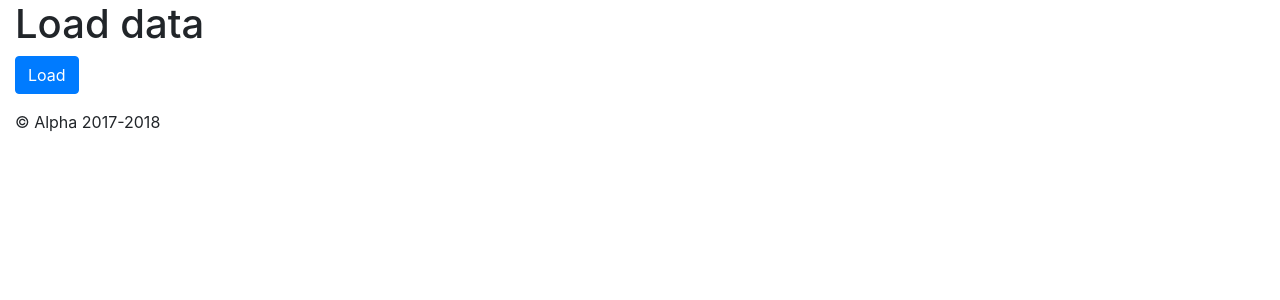
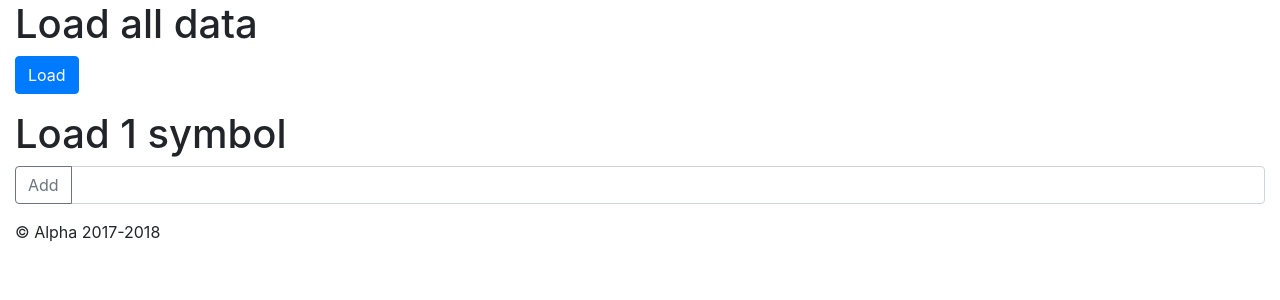
Before and after one commit to JoUnicorn/alpha, a Django app: page /visualization/data_load in a window 1280 px wide. Shown: the part 56-356 px from the top of the page. Run offline with Django 3.2, Linux system fonts and the light colour scheme; some libraries are stand-ins or nearby versions.

Commit message:
add load 1 symbol button

```diff
--- a/visualization/templates/visualization/data_load.html
+++ b/visualization/templates/visualization/data_load.html
@@ -4,9 +4,17 @@
 {% block content %}
 
     <div class="container-fluid">
-      <h1> Load data </h1>
+      <h1> Load all data </h1>
       <p><button type="button" class="btn btn-primary" id="load">Load</button></p>
       <p id="result"></p>
+      <h1> Load 1 symbol </h1>
+      <div class="input-group mb-3">
+        <div class="input-group-prepend">
+          <button class="btn btn-outline-secondary" type="button" id="load1">Add</button>
+        </div>
+        <input type="text" class="form-control" placeholder="" aria-label="" aria-describedby="basic-addon1" id="symbol">
+      </div>
+      <p id="result2"></p>
     </div>
 
 
@@ -21,7 +29,7 @@
           url: "load_data/",
           dataType: 'json',
           data: {
-              'symbol': 'JO' // search term
+              'symbol': 'XXXX8888' // search term
           },
           success: function (data) {
             $('#result').text(data.status);
@@ -29,6 +37,27 @@
     });
 
   });
+
+  $('#load1').on('click', function(event) {
+    event.preventDefault(); // To prevent following the link (optional)
+    if($('#symbol').val() !=""){
+      $.ajax({
+            url: "load_data/",
+            dataType: 'json',
+            data: {
+                'symbol': $('#symbol').val() // search term
+            },
+            success: function (data) {
+              $('#result2').text(data.status);
+            }
+      });
+
+    }else{
+      alert("input a symbol")
+    }
+
+  });
+
 </script>
 
 {% endblock %}
--- a/visualization/views.py
+++ b/visualization/views.py
@@ -88,15 +88,14 @@ def update_data(request):
     return JsonResponse(data)
 
 def load_data(request):
-    response2 =Stock.objects.all()
-
-    for symbol in response2:
-        x=Stock_daily.objects.filter(symbol=symbol.symbol.upper()).exists()
+    symbol = request.GET['symbol'].upper()
+    if symbol!="XXXX8888":
+        x=Stock_daily.objects.filter(symbol=symbol).exists()
         if not x:
             data = {
                 "function": "TIME_SERIES_DAILY",
                 "symbol": symbol,
-                "outputsize": "full", #compact for 100 quotes only
+                "outputsize": "compact", #compact for 100 quotes only
                 "apikey": "Q5I0WW1DQE5CBEQH",
             }
 
@@ -105,6 +104,24 @@ def load_data(request):
             for key, val in response['Time Series (Daily)'].items():
                 Stock_daily(date=key, symbol=symbol, open=val["1. open"], high=val["2. high"], low=val["3. low"], close= val["4. close"], volume=val["5. volume"]).save()
 
+    else:
+        response2 =Stock.objects.all()
+
+        for symbol in response2:
+            x=Stock_daily.objects.filter(symbol=symbol.symbol.upper()).exists()
+            if not x:
+                data = {
+                    "function": "TIME_SERIES_DAILY",
+                    "symbol": symbol,
+                    "outputsize": "full", #compact for 100 quotes only
+                    "apikey": "Q5I0WW1DQE5CBEQH",
+                }
+
+                response = requests.get(API_URL, params=data).json()
+                data=response['Time Series (Daily)']
+                for key, val in response['Time Series (Daily)'].items():
+                    Stock_daily(date=key, symbol=symbol, open=val["1. open"], high=val["2. high"], low=val["3. low"], close= val["4. close"], volume=val["5. volume"]).save()
+
     data={'status':'Data loaded'}
 
     return JsonResponse(data)
```
Also changed, not shown: db.sqlite3.
